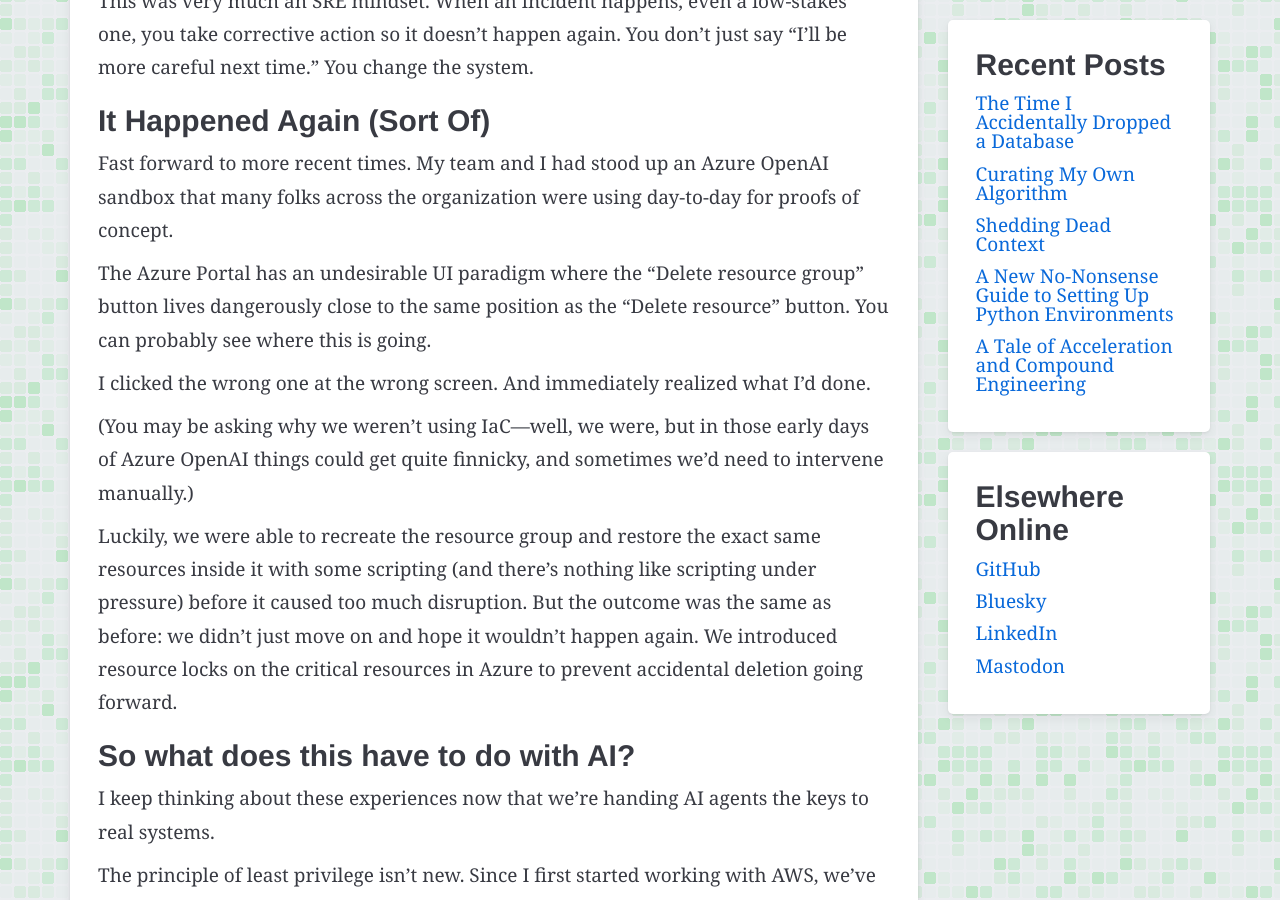
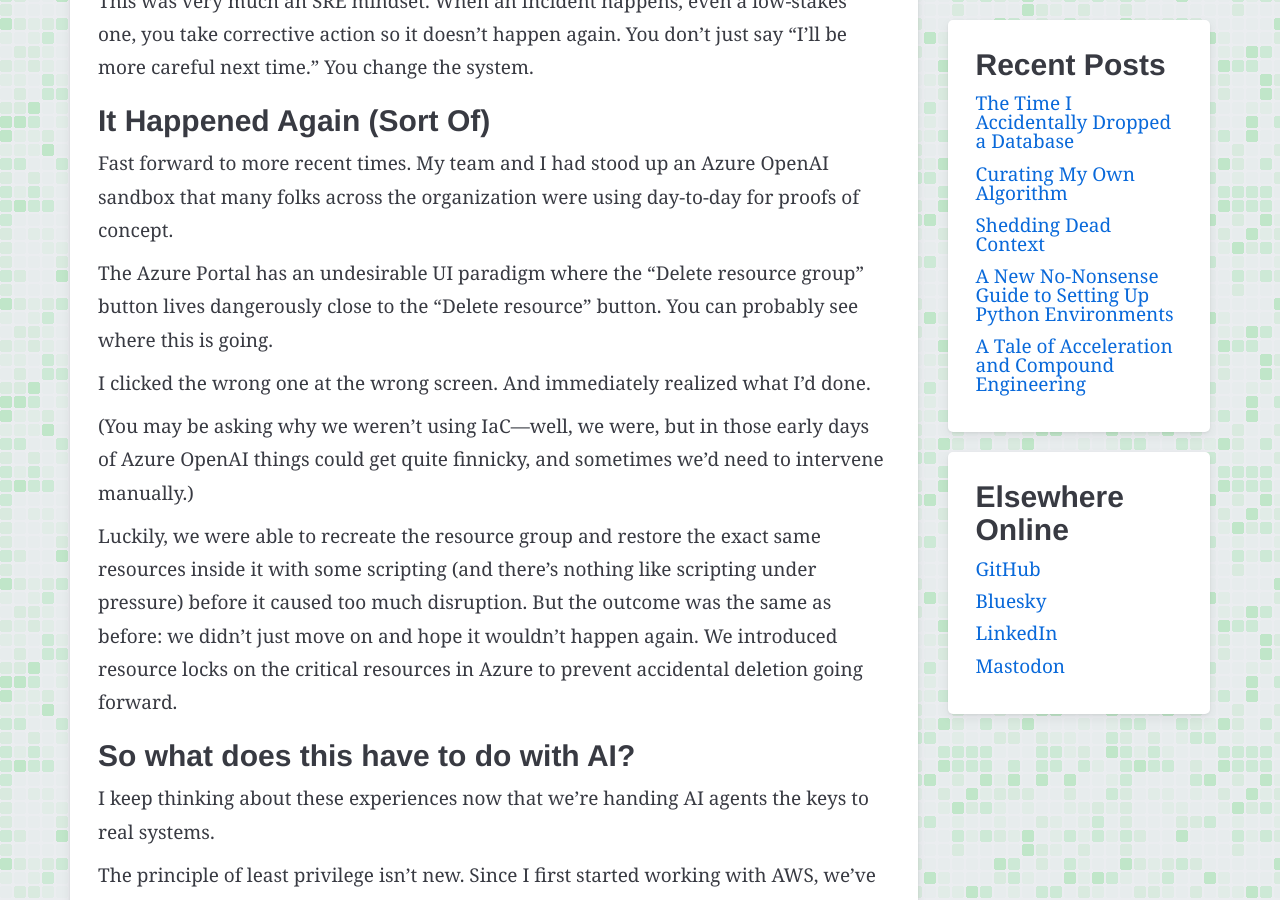
Before and after one commit to ryanspletzer/ryanspletzer.github.io, a Jekyll site: the page built from _posts/2026-04-04-the-time-i-accidentally-dropped-a-database.md, in a window 1280 px wide and 900 px high, scrolled down 2264 px. Built offline with Jekyll 4.4.1, drawn with Linux system fonts in a browser that asks for light colours.

Commit message:
Tighten wording of Azure Portal delete button description
Co-Authored-By: Claude Opus 4.6 (1M context) <noreply@anthropic.com>

```diff
--- a/_posts/2026-04-04-the-time-i-accidentally-dropped-a-database.md
+++ b/_posts/2026-04-04-the-time-i-accidentally-dropped-a-database.md
@@ -119,8 +119,8 @@ that many folks across the organization were using day-to-day
 for proofs of concept.
 
 The Azure Portal has an undesirable UI paradigm
-where the "Delete resource group" button lives dangerously close to the same position
-as the "Delete resource" button.
+where the "Delete resource group" button lives dangerously close to
+the "Delete resource" button.
 You can probably see where this is going.
 
 I clicked the wrong one at the wrong screen.
```
